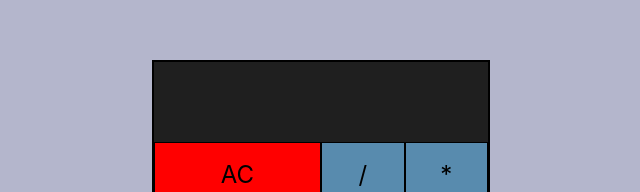
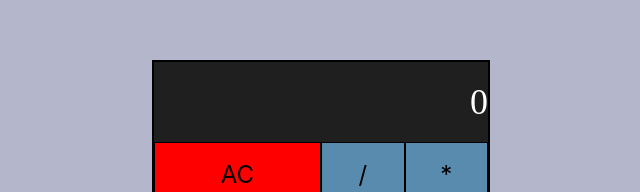
Before and after one commit to petercrackthecode/FCC_JavaScriptCalculator, a React (Create React App) app: page / in a window 1280 px wide. Shown: the part 138-330 px from the top of the page, without its empty margins (319-959 px from the left). Built offline with nearby package versions, Linux system fonts and the light colour scheme.

Commit message:
Fix the basic, keep going!

```diff
--- a/src/App.js
+++ b/src/App.js
@@ -56,7 +56,8 @@ class App extends React.Component {
   // }
 
   onChange= (key) => {
-    const formulaLength= this.state.m_formulaLength;
+    const formulaLength= this.state.m_formula.length;
+    console.log(formulaLength);
     const firstNum= this.state.m_formula[0];
     const operator= this.state.m_formula[1];
     const secondNum= this.state.m_formula[2];
@@ -93,7 +94,7 @@ class App extends React.Component {
       case '+': case '-': case '*': case '/':
         switch (formulaLength) {
           case 0:
-            this.setState({m_formula: this.state.formula.concat(this.state.m_result)});
+            this.setState({m_formula: this.state.m_formula.concat(this.state.m_result)});
           break;
           case 1: case 2:
           break;
--- a/src/components/Display.js
+++ b/src/components/Display.js
@@ -1,12 +1,15 @@
 import React from 'react';
 
 export function Display(props) {
-    const formulaLength= props.m_formula.length;
+    let formulaLength= props.m_formula.length;
+    console.log("formulaLength= " + formulaLength);
+    console.log("Hi");
     console.log(props.m_formula);
+    console.log(props.m_formula[formulaLength - 1]);
 
     return (
         <div id='display'>
-            {props.m_formula}
+            {formulaLength ? props.m_formula[formulaLength - 1] : props.m_result}
         </div>
     );
 }
```
